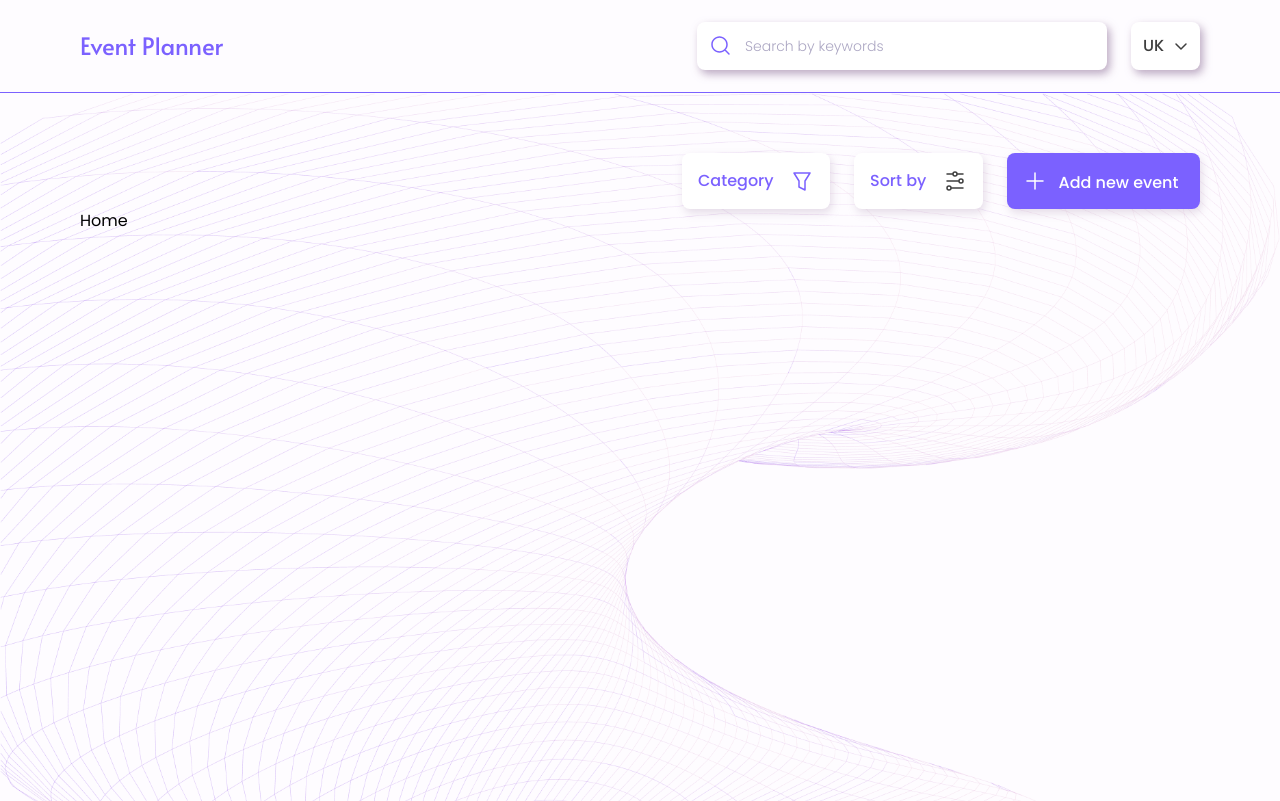
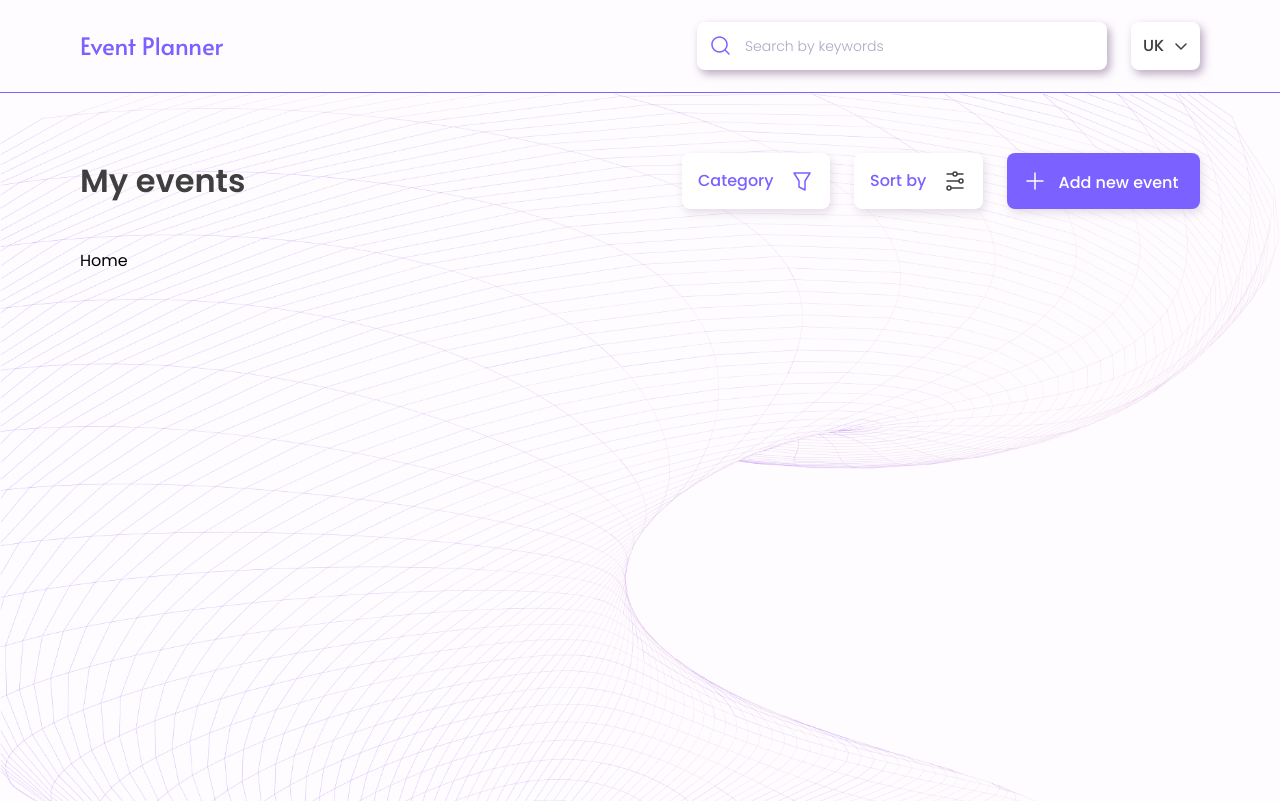
Before and after one commit to Oleksandr1914/event-planner, a React (Vite) app: page /create-event in a window 1280 px wide. Built offline with nearby package versions, Linux system fonts and the light colour scheme.

Commit message:
added Title in Home page

```diff
--- a/src/pages/Home/Home.jsx
+++ b/src/pages/Home/Home.jsx
@@ -2,7 +2,7 @@ import { useState } from 'react';
 import { ButtonAdd } from '../../components/ButtonAddEvent/ButtonAddEvent.styled';
 import SelectCategory from '../../components/SelectCategory/SelectCategory';
 import SelectSort from '../../components/SelectSort/SelectSort';
-import { Container, FilterBlock } from './Home.styled';
+import { Container, EventBlock, FilterBlock, Title } from './Home.styled';
 
 const Home = () => {
   const [isActiveSort, setIsActiveSort] = useState(false);
@@ -23,7 +23,10 @@ const Home = () => {
         />
         <ButtonAdd />
       </FilterBlock>
-      <div>Home</div>
+      <EventBlock>
+        <Title>My events</Title>
+        <div>Home</div>
+      </EventBlock>
     </Container>
   );
 };
--- a/src/pages/Home/Home.styled.js
+++ b/src/pages/Home/Home.styled.js
@@ -1,5 +1,6 @@
 import styled from 'styled-components';
 import { device, size } from '../../utils/mixins';
+import { colors } from '../../utils/colors';
 
 export const Container = styled.main`
   width: ${size.mobile};
@@ -23,4 +24,33 @@ export const FilterBlock = styled.div`
   grid-template-areas: 'category sort add';
 `;
 
-export const EventBlock = styled.div``;
+export const EventBlock = styled.div`
+  position: relative;
+  margin-top: 40px;
+  ${device.tablet} {
+    margin-top: 96px;
+  }
+
+  ${device.desktop} {
+    margin-top: 40px;
+  }
+`;
+
+export const Title = styled.h1`
+  display: none;
+
+  color: ${colors.text};
+  ${device.tablet} {
+    display: block;
+    position: absolute;
+    top: -72px;
+    left: 0;
+    font-size: 32px;
+    font-weight: 600;
+    line-height: 1.5;
+  }
+
+  ${device.desktop} {
+    top: -92px;
+  }
+`;
```
